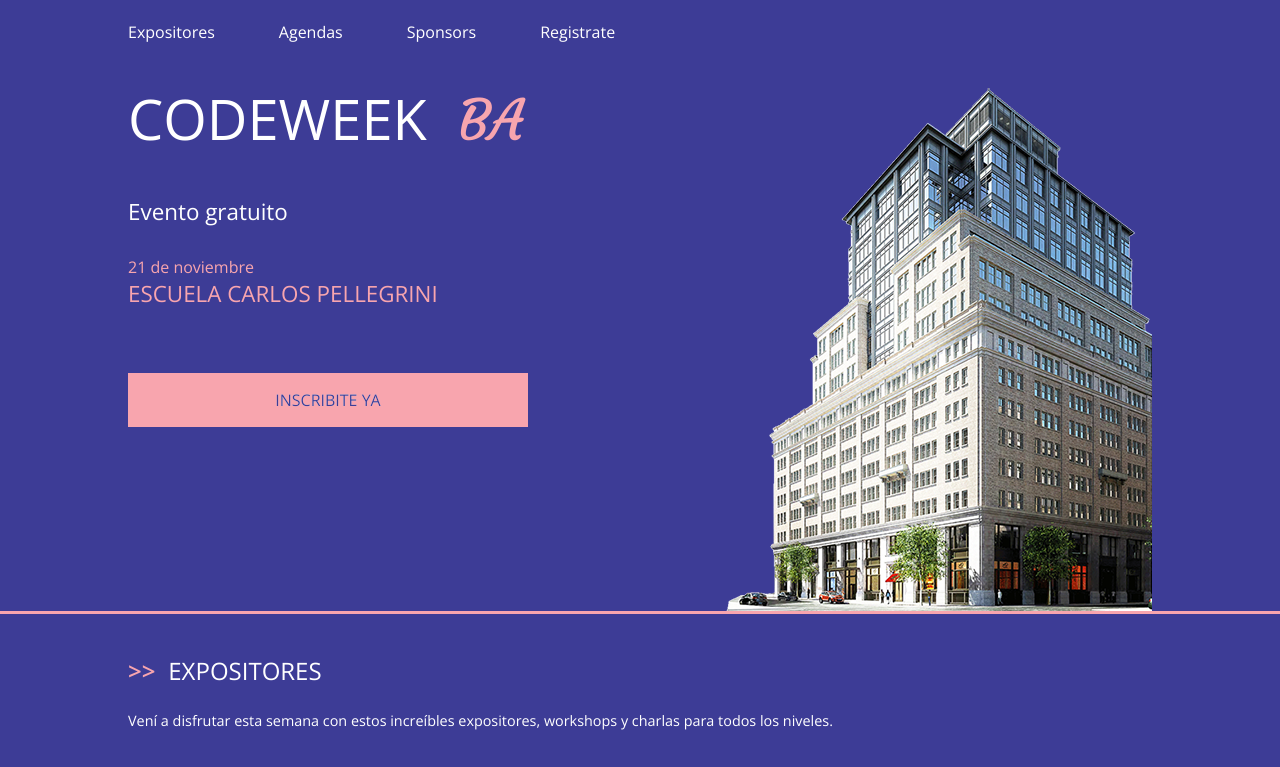
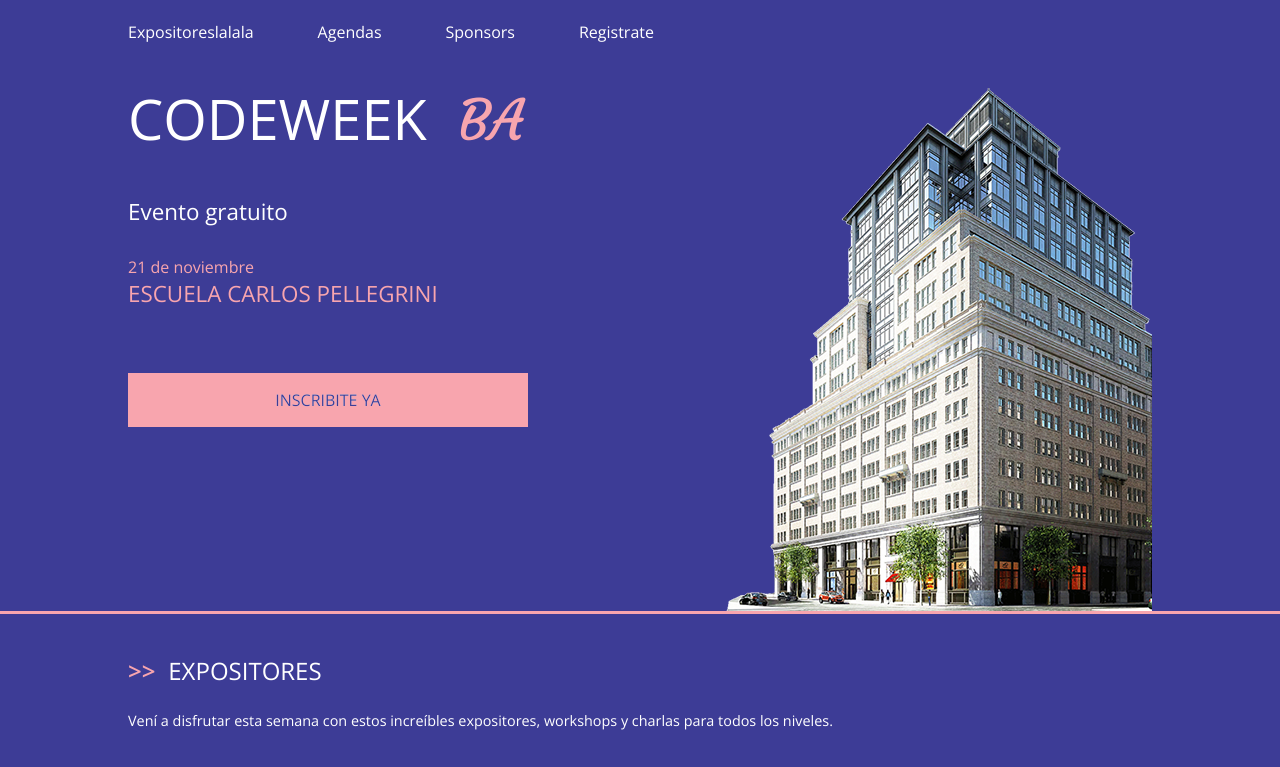
Before and after one commit to nbillia/prueba2018, a plain HTML site: page sitio/index.html in a window 1280 px wide. Shown: the top 767 px of the page. Drawn offline with nearby package versions, Linux system fonts and the light colour scheme.

Commit message:
modifique el index

```diff
--- a/sitio/index.html
+++ b/sitio/index.html
@@ -13,7 +13,7 @@
 			<nav class="main-nav wrapper">
 				<ul class="main-nav__group">
 					<li class="main-nav__item">
-						<a href="#expositores" class="main-nav__link anchorLink">Expositores</a>
+						<a href="#expositores" class="main-nav__link anchorLink">Expositoreslalala</a>
 					</li>
 					<li class="main-nav__item">
 						<a href="#agenda" class="main-nav__link anchorLink">Agendas</a>
```
